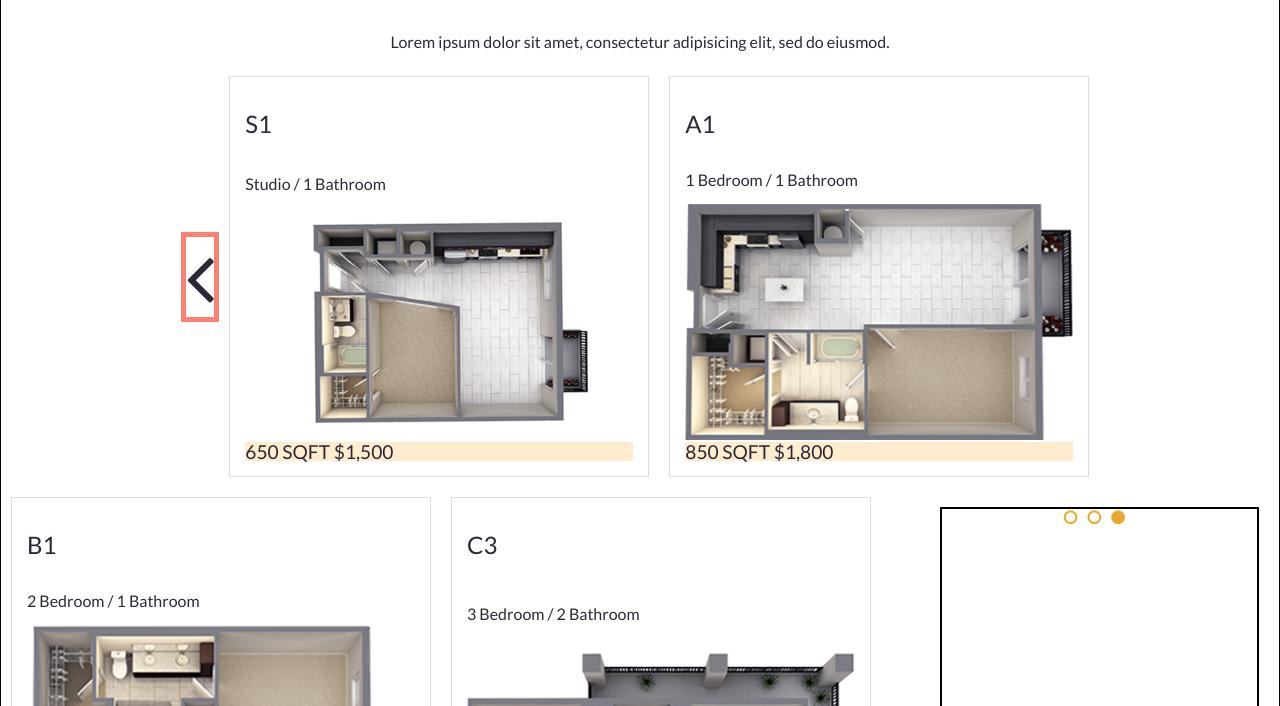
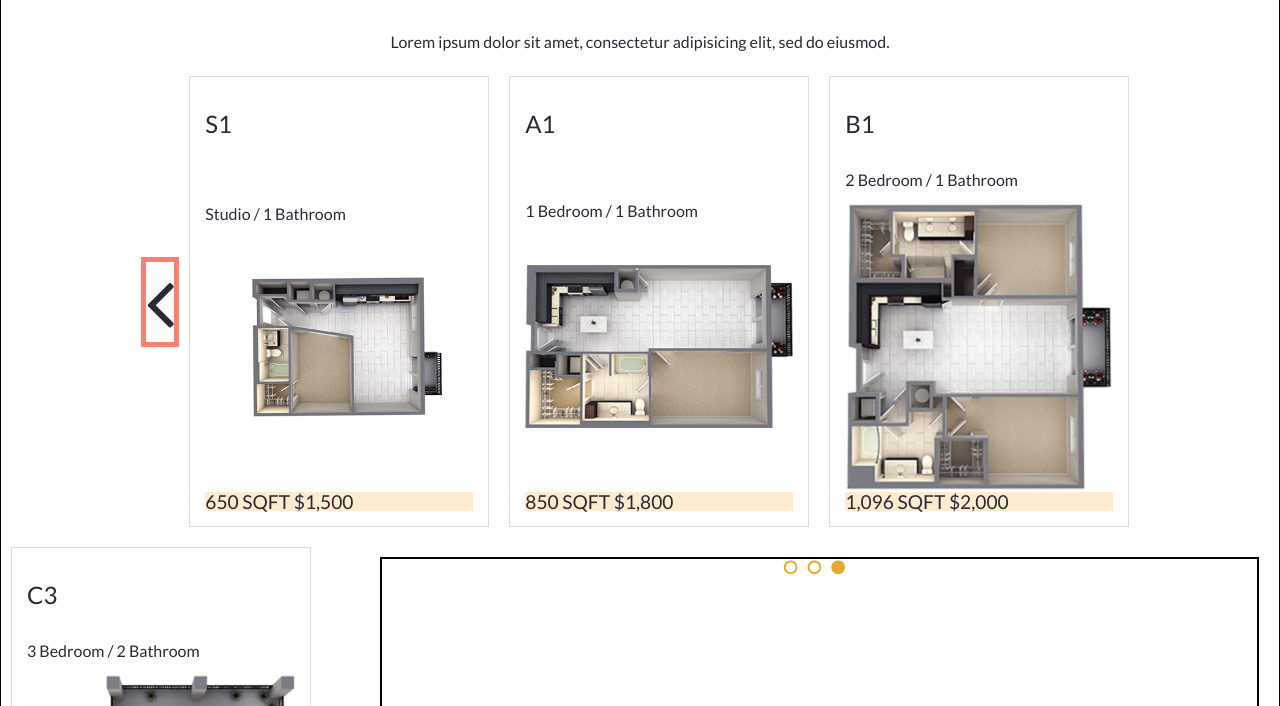
Before and after one commit to webtestingrun15/floor-plans, a website: page app/index.html in a window 1280 px wide. Shown: the part 985-1691 px from the top of the page. Drawn offline with Linux system fonts and the light colour scheme.

Commit message:
fixed mobile to 4k reponsiveness

```diff
--- a/app/assets/styles/modules/floorplans.css
+++ b/app/assets/styles/modules/floorplans.css
@@ -18,8 +18,12 @@
   justify-content: center;
   max-width: 100%;
   margin: 0 auto;
+  flex-direction: column;
+  @mixin atSmall {
+    flex-direction: row;
+  }
   &__slide {
-    flex-basis: 220px;
+    flex-basis: 100%;
     /* max-width: 380px; */
     /* flex: 200; */
     margin: 10px;
@@ -29,11 +33,21 @@
     display: flex;
     flex-wrap: wrap;
 
+    @mixin atSmall {
+      flex-basis: 150px;
+    }
     @mixin atMedium {
       flex-basis: 200px;
     }
+
     @mixin atLarge {
+      flex-basis: 300px;
+    }
+    @mixin atHD {
       flex-basis: 420px;
+    }
+    @mixin atSuper {
+      flex-basis: 580px;
     }
   }
 
--- a/app/temp/styles/styles.css
+++ b/app/temp/styles/styles.css
@@ -450,10 +450,22 @@ footer {
           justify-content: center;
   max-width: 100%;
   margin: 0 auto;
+  -webkit-box-orient: vertical;
+  -webkit-box-direction: normal;
+      -ms-flex-direction: column;
+          flex-direction: column;
 }
+@media (min-width: 530px) {
+.slider {
+    -webkit-box-orient: horizontal;
+    -webkit-box-direction: normal;
+        -ms-flex-direction: row;
+            flex-direction: row
+}
+  }
 .slider__slide {
-    -ms-flex-preferred-size: 220px;
-        flex-basis: 220px;
+    -ms-flex-preferred-size: 100%;
+        flex-basis: 100%;
     /* max-width: 380px; */
     /* flex: 200; */
     margin: 10px;
@@ -466,6 +478,12 @@ footer {
     -ms-flex-wrap: wrap;
         flex-wrap: wrap;
   }
+@media (min-width: 530px) {
+.slider__slide {
+      -ms-flex-preferred-size: 150px;
+          flex-basis: 150px
+  }
+  }
 @media (min-width: 800px) {
 .slider__slide {
       -ms-flex-preferred-size: 200px;
@@ -474,8 +492,20 @@ footer {
   }
 @media (min-width: 1200px) {
 .slider__slide {
+      -ms-flex-preferred-size: 300px;
+          flex-basis: 300px
+  }
+  }
+@media (min-width: 1800px) {
+.slider__slide {
       -ms-flex-preferred-size: 420px;
           flex-basis: 420px
+  }
+  }
+@media (min-width: 2200px) {
+.slider__slide {
+      -ms-flex-preferred-size: 580px;
+          flex-basis: 580px
   }
   }
 .slider__slide > * {
```
Also changed, not shown: app/assets/styles/base/mixins.css (+12 -0 lines).
